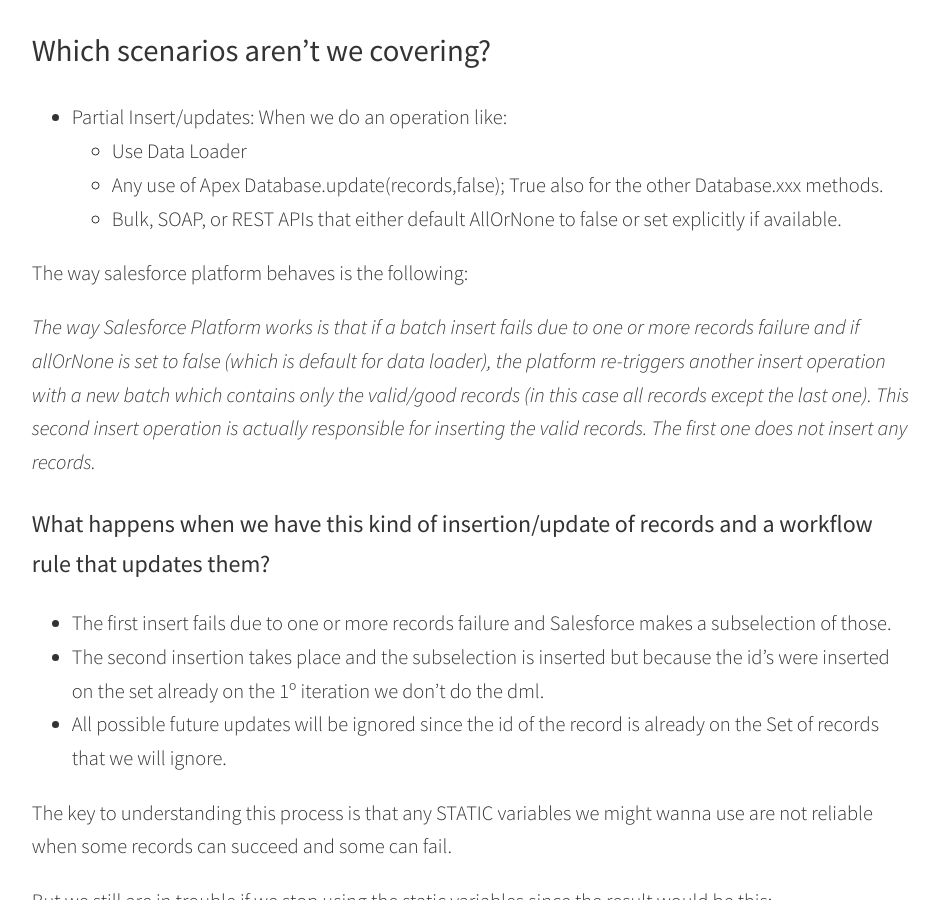
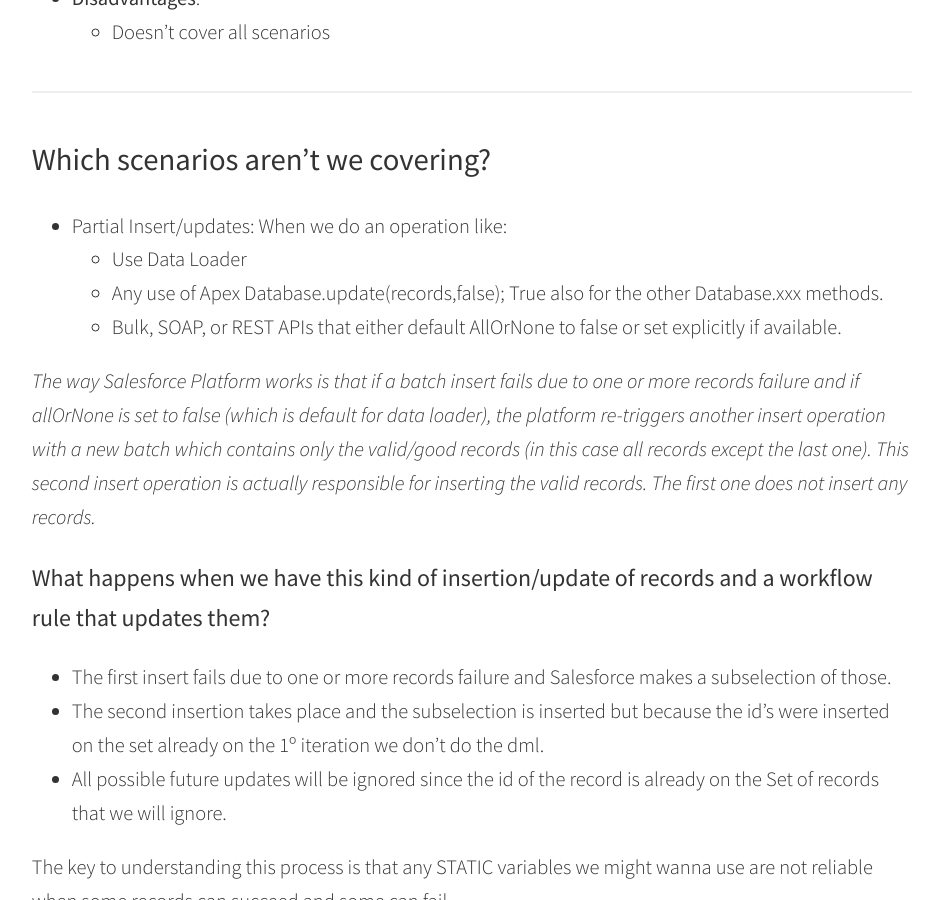
Before and after one commit to blackbirdcrew/BLOG, a Jekyll site: the page built from _posts/2019-08-16-recursion-in-apex.md, in a window 1280 px wide and 900 px high, scrolled down 4762 px. Shown: the whole window, without its empty margins (168-1108 px from the left). Built offline with Jekyll 4.4.1, drawn with Linux system fonts in a browser that asks for light colours; comment, search, counter and statistics services are not loaded.

Commit message:
Update 2019-08-16-recursion-in-apex.md

````diff
--- a/_posts/2019-08-16-recursion-in-apex.md
+++ b/_posts/2019-08-16-recursion-in-apex.md
@@ -76,6 +76,8 @@
 **Disadvantages**:
 * Lack of flexibility, doesn’t work for more than 200 records.
 
+\s\s
+
 ### **Second solution**
 If we can do so, we should establish conditions so we don’t enter again in the trigger. We will mostly exemplify scenarios where you cannot do it by just establishing the modification rules that stop the recursion.
 ```
@@ -93,6 +95,8 @@
 This doesn’t work though if we have a workflow/process builder that has the same conditions and updates the same record. Because of a corner case in Trigger.old in salesforce behaviour:
 
 *Trigger.old contains a version of the objects before the specific update that fired the trigger. However, there is an exception. When a record is updated and subsequently triggers a workflow rule field update, Trigger.old in the last update trigger won’t contain the version of the object immediately prior to the workflow update, but the object before the initial update was made*
+
+\s\s
 
 ### **Third solution**
 We assume we have a Workflow active on our object (which will be Account on this example):
@@ -143,8 +147,6 @@
    * Any use of Apex Database.update(records,false); True also for the other Database.xxx methods.
    * Bulk, SOAP, or REST APIs that either default AllOrNone to false or set explicitly if available.
 
-The way salesforce platform behaves is the following:
-
 *The way Salesforce Platform works is that if a batch insert fails due to one or more records failure and if allOrNone is set to false (which is default for data loader), the platform re-triggers another insert operation with a new batch which contains only the valid/good records (in this case all records except the last one). This second insert operation is actually responsible for inserting the valid records. The first one does not insert any records.*
 
 ### **What happens when we have this kind of insertion/update of records and a workflow rule that updates them?**
@@ -152,7 +154,6 @@
 - The first insert fails due to one or more records failure and Salesforce makes a subselection of those.
 - The second insertion takes place and the subselection is inserted but because the id’s were inserted on the set already on the 1º iteration we don’t do the dml.
 - All possible future updates will be ignored since the id of the record is already on the Set<id> of records that we will ignore.
-
 
 The key to understanding this process is that any STATIC variables we might wanna use are not reliable when some records can succeed and some can fail.
 
@@ -163,6 +164,8 @@
 - Workflow triggers and with its own update the trigger is called again but with the subselection of records that succeeded in 1.
 - The trigger does its insert/update again.
 
+***
+
 The solutions to this scenarios are far more complex since we cannot rely on static variables and will be covered in a future article but I hope this general guidelines have helped you so far to know different approaches to solve the recursion problems.
 
 Every org is different and you will face many use cases and business requirements, and there’s no jack of all trades, sometimes a simple approach when you have guarantees of the stability of the architecture can make the job. You have to be flexible and think pragmatically and especially in terms of scalability.
````
